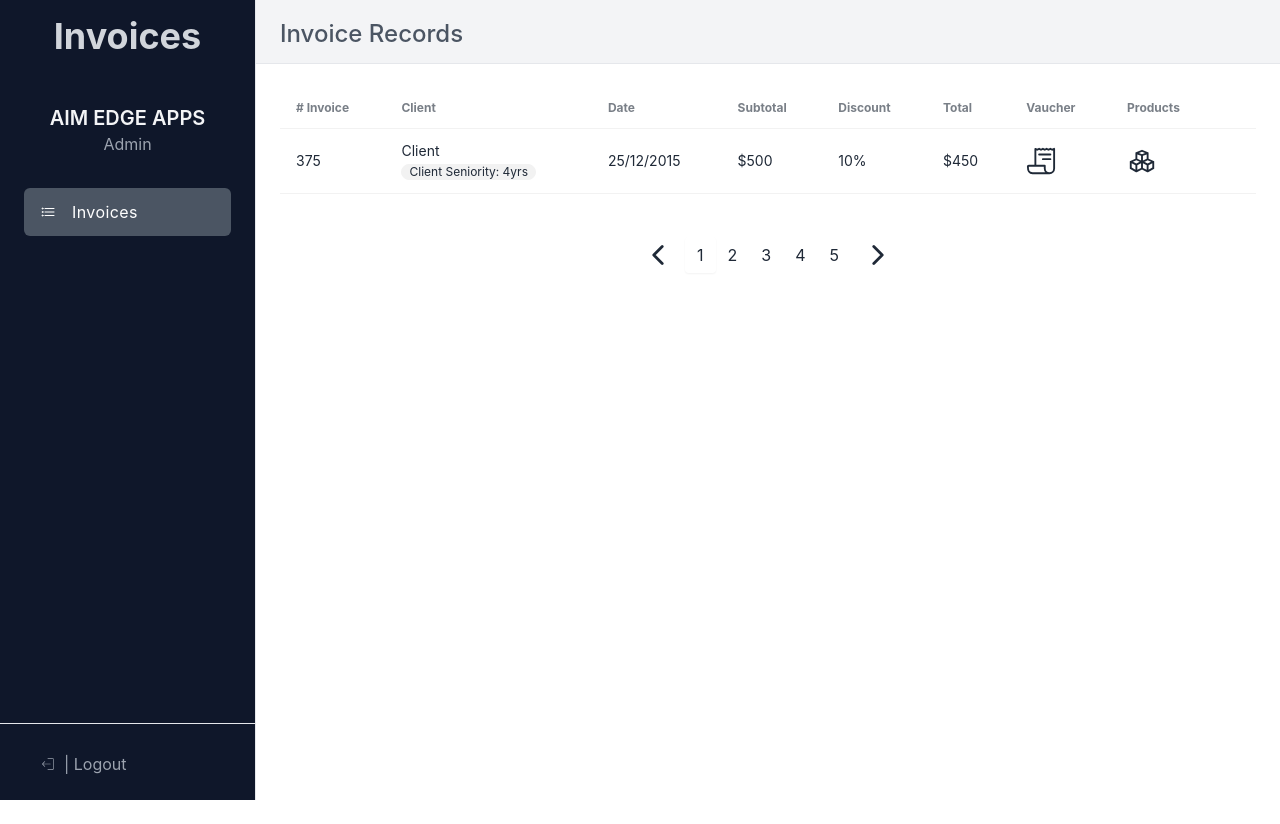
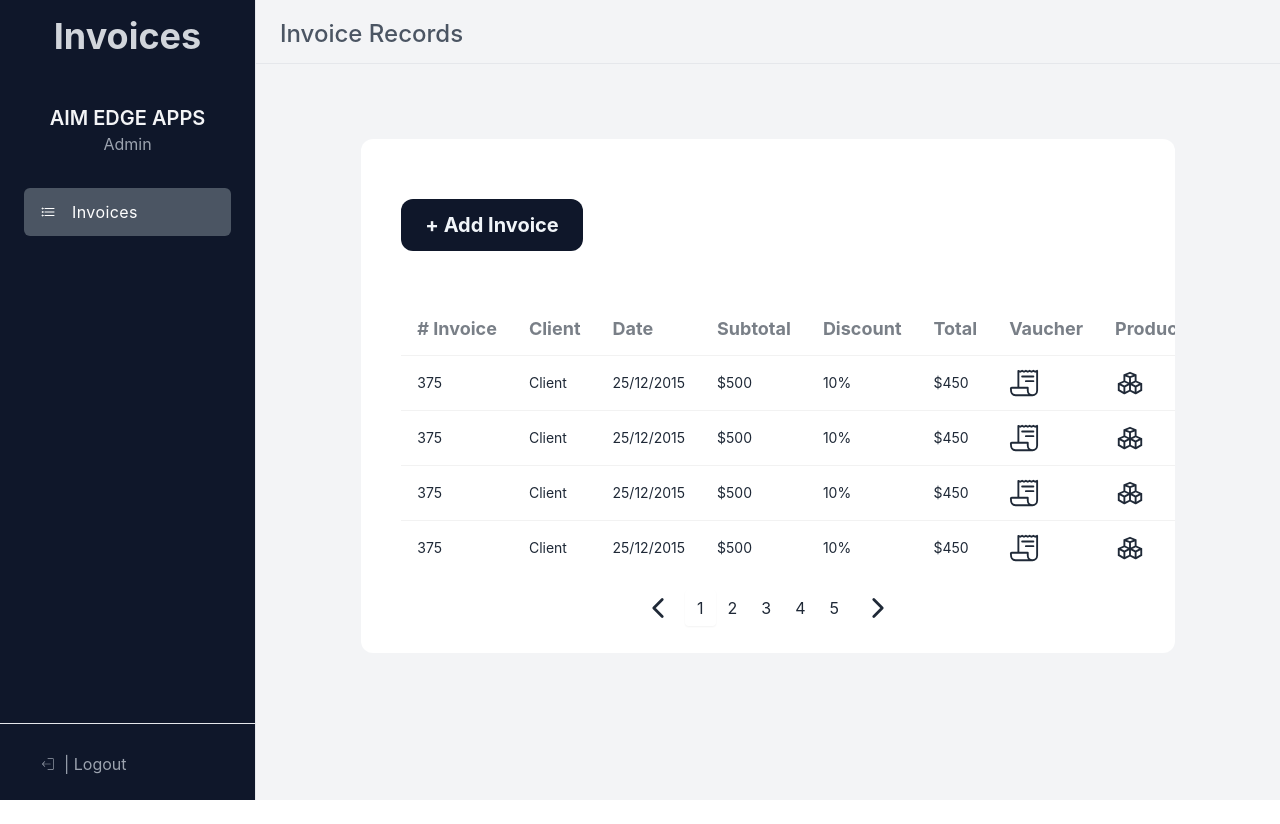
Before and after one commit to lcerenc661/AIM_Edge-Frontend, a React (Create React App) app: page / in a window 1280 px wide. After the commit the page ends 800 px from the top, so only its background shows below. Built offline with nearby package versions, Linux system fonts and the light colour scheme.

Commit message:
Invoice Page details improved

```diff
--- /dev/null
+++ b/src/components/invoices/InvoiceRow.tsx
@@ -0,0 +1,22 @@
+import { IoReceiptOutline } from "react-icons/io5";
+import { LiaCubesSolid } from "react-icons/lia";
+
+const InvoiceRow = () => {
+  return (
+    <tr>
+      <td>375</td>
+      <td>Client</td>
+      <td>25/12/2015</td>
+      <td>$500</td>
+      <td>10%</td>
+      <td>$450</td>
+      <td>
+        <IoReceiptOutline size={30} />
+      </td>
+      <td>
+        <LiaCubesSolid size={30} />
+      </td>
+    </tr>
+  );
+};
+export default InvoiceRow;
--- a/src/components/invoices/InvoiceTable.tsx
+++ b/src/components/invoices/InvoiceTable.tsx
@@ -1,5 +1,7 @@
 import { IoReceiptOutline } from "react-icons/io5";
 import { LiaCubesSolid } from "react-icons/lia";
+import InvoiceRow from "./InvoiceRow";
+import Pagination from "../ui/Pagination";
 
 const tableHeadersData = [
   "# Invoice",
@@ -14,10 +16,14 @@ const tableHeadersData = [
 
 const InvoiceTable = () => {
   return (
-    <div className="overflow-x-auto">
+    <div className="h-full w-full md:h-5/6 md:w-5/6 flex flex-col items-center md:pt-10 bg-white md:rounded-xl  ">
+      <button className="self-start text-slate-100 font-bold text-xl bg-slate-900 py-3 px-6 my-5 rounded-xl md:ml-10 ml-2">
+        + Add Invoice
+      </button>
+    <div className="overflow-x-auto  w-full py-8 md:px-10 px-2">
       <table className="table">
         {/* head */}
-        <thead>
+        <thead className="text-lg font-bold">
           <tr>
             {tableHeadersData.map((header) => {
               return <th key={header}> {header} </th>;
@@ -26,30 +32,19 @@ const InvoiceTable = () => {
           </tr>
         </thead>
         <tbody>
-          {/* row 1 */}
-          <tr>
-            <td>375</td>
-            <td>
-              Client
-              <br />
-              <span className="badge badge-ghost badge-sm">
-                Client Seniority: 4yrs
-              </span>
-            </td>
-            <td>25/12/2015</td>
-            <td>$500</td>
-            <td>10%</td>
-            <td>$450</td>
-            <td>
-              <IoReceiptOutline size={30} />
-            </td>
-            <td>
-              <LiaCubesSolid size={30} />
-            </td>
-          </tr>
-          {/* row 2 */}
+          <InvoiceRow />
+          <InvoiceRow />
+          <InvoiceRow />
+          <InvoiceRow />
+          <InvoiceRow />
+          <InvoiceRow />
+          <InvoiceRow />
+          <InvoiceRow />
+          <InvoiceRow />
         </tbody>
       </table>
+    </div>
+    <Pagination actualPage={1} totalPages={5} />
     </div>
   );
 };
--- a/src/components/ui/Pagination.tsx
+++ b/src/components/ui/Pagination.tsx
@@ -14,7 +14,7 @@ const Pagination = ({ totalPages, actualPage }: Props) => {
   const allPages = generatePagination(actualPage, totalPages);
 
   return (
-    <div className="flex text-center justify-center mt-10 mb-32">
+    <div className="flex text-center justify-center my-6">
       <nav>
         <ul className="flex list-style-none flex-row items-center">
           <li>
--- a/src/pages/InvoicePage.tsx
+++ b/src/pages/InvoicePage.tsx
@@ -1,14 +1,13 @@
-import { InvoiceTable, Pagination, Sidebar, TopMenu } from "../components";
+import { InvoiceTable,  Sidebar, TopMenu } from "../components";
 
 const InvoicePage = () => {
   return (
     <body>
       <Sidebar />
-      <div className="ml-auto mb-6 lg:w-[75%] xl:w-[80%] 2xl:w-[85%] min-h-screen">
+      <div className="ml-auto lg:w-[75%] xl:w-[80%] 2xl:w-[85%] h-screen overflow-hidden bg-gray-100">
         <TopMenu />
-        <div className="px-6 pt-6">
+        <div className="md:px-6 md:pt-6 flex justify-center items-center md:h-[80%] h-full ">
           <InvoiceTable />
-          <Pagination actualPage={1} totalPages={5} />
         </div>
       </div>
     </body>
```
Also changed, not shown: src/components/index.tsx (+6 -6 lines).
